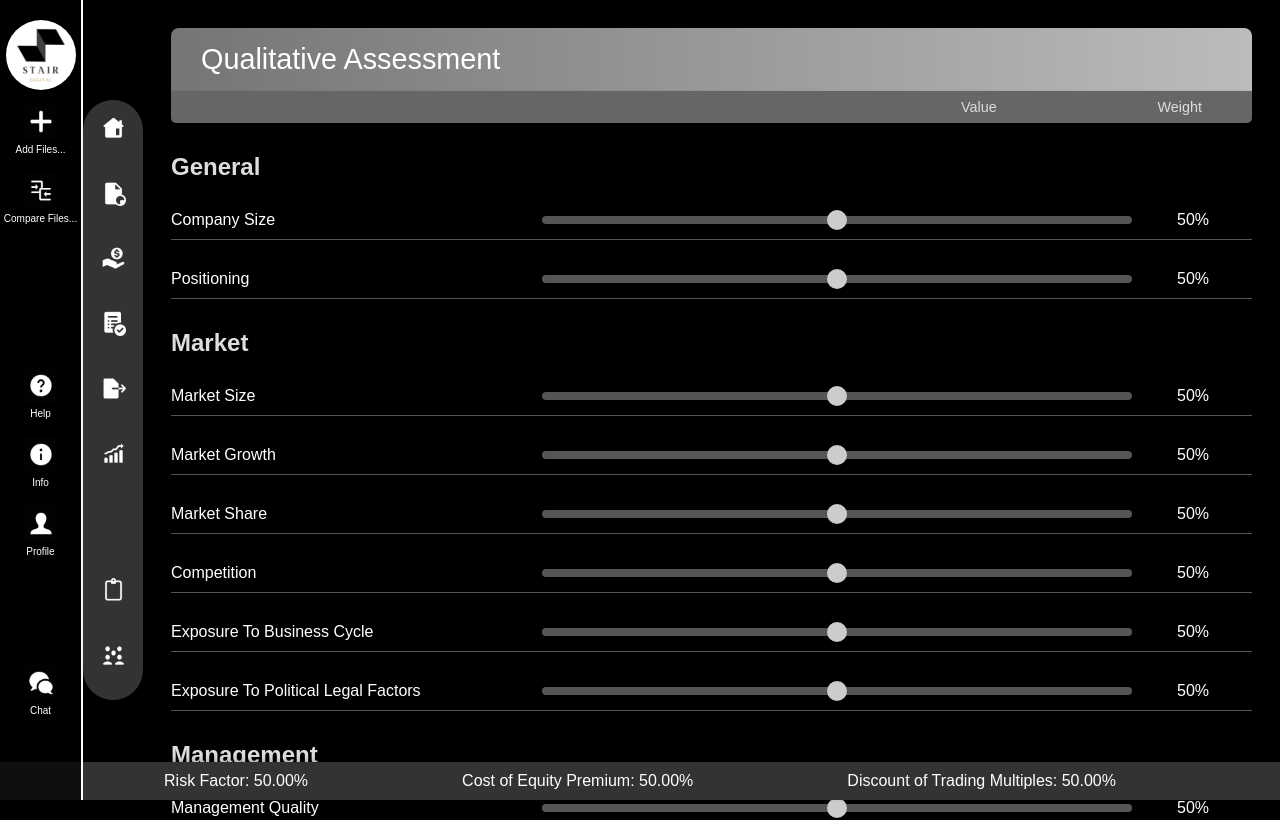
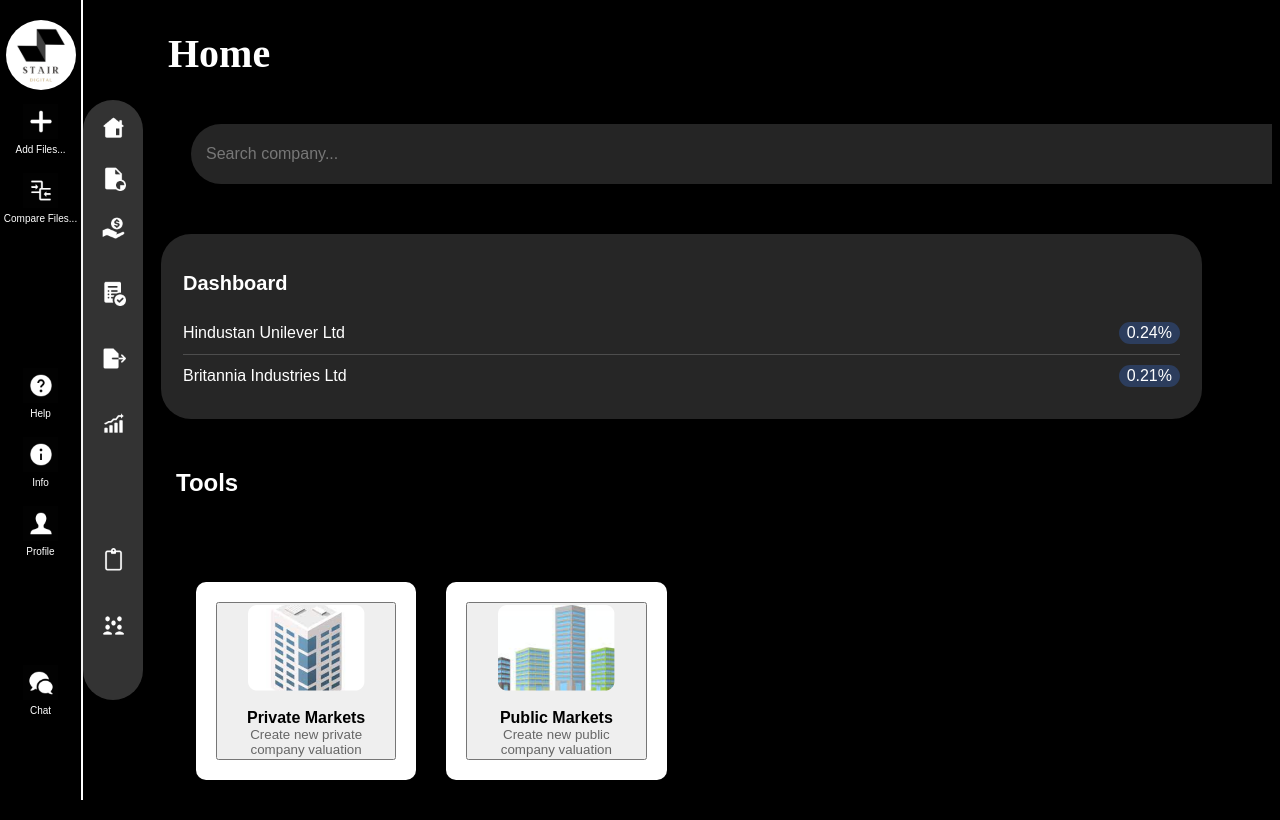
Before and after one commit to codexx07/Valutico-STAIR, a React (Vite) app in the folder Valutico-Stair/: page /home in a window 1280 px wide. Shown: the top 820 px of the page. Built offline with nearby package versions, Linux system fonts and the light colour scheme.

Commit message:
Pages Connected

```diff
--- a/Valutico-Stair/components/AssessmentChart.css
+++ b/Valutico-Stair/components/AssessmentChart.css
@@ -138,7 +138,8 @@
 .businessPlanButton{
   margin: 0 auto; /* Center the button with auto margins */
   display: block;
-  margin-left:1200px
+  margin-left:1200px;
+  margin-bottom:30px;
 }
 .businessPlanButton1 {
   /* ... existing styles ... */
@@ -157,7 +158,7 @@
 .fixed-bar {
   position: fixed; /* Fix to the bottom of the viewport */
   bottom: 0;
-  left: 0;
+  left: 83px;
   right: 0;
   background: #333; /* Dark background for visibility */
   color: white;
--- a/Valutico-Stair/components/AssessmentChart.jsx
+++ b/Valutico-Stair/components/AssessmentChart.jsx
@@ -1,5 +1,7 @@
 import React, { useState } from 'react';
 import './AssessmentChart.css';
+import { BrowserRouter as Router, Routes, Route, Link } from 'react-router-dom';
+
 
 // Individual slider component
 const AssessmentSlider = ({ label, value, onChange }) => (
@@ -148,10 +150,9 @@
         </div>
       </div>
       <div className="buttonContainer">
+        <Link to="/BuisnessPlan">
         <button className="businessPlanButton">Business Plan &gt;</button>
-      </div>
-      <div className="buttonContainer">
-        <button className="businessPlanButton1">Qualitative Assessment &gt;</button>
+        </Link>
       </div>
     </div>
   );
--- a/Valutico-Stair/components/Sidebar.jsx
+++ b/Valutico-Stair/components/Sidebar.jsx
@@ -9,17 +9,23 @@
 import exportIcon from '../src/assets/Increase.png';
 import pasteIcon from '../src/assets/Paste.png';
 import peer from '../src/assets/User Groups.png';
+import { BrowserRouter as Router, Routes, Route, Link } from 'react-router-dom';
+
 
 function Sidebar() {
   return (
     <>
     <div className="sidebar">
+      <Link to="/home">
       <button className="sidebar-button">
         <img src={addIcon} alt="Add Files" />
       </button>
+      </Link>
+      <Link to="/BuisnessPlan">
       <button className="sidebar-button">
         <img src={homeIcon} alt="Home" />
       </button>
+      </Link>
       <button className="sidebar-button">
         <img src={reportIcon} alt="Reports" />
       </button>
@@ -37,11 +43,13 @@
       <br></br>
       <br></br>
       <button className="sidebar-button">
-        <img src={pasteIcon} alt="Export Data" />
+        <img src={pasteIcon} alt="Paste Data" />
       </button>
-      <button className="sidebar-button">
-      <img src={peer} alt="Paste Data" />
-      </button>
+      <Link to="/peer-selection">
+        <button className="sidebar-button">
+          <img src={peer} alt="Peer Selection" />
+        </button>
+      </Link>
     </div>
     </>
   );
--- a/Valutico-Stair/components/ToolPrompt.jsx
+++ b/Valutico-Stair/components/ToolPrompt.jsx
@@ -1,6 +1,8 @@
 // ToolPrompt.jsx
 import React from 'react';
 import './ToolPrompts.css';
+import { BrowserRouter as Router, Routes, Route, Link } from 'react-router-dom';
+
 
 function ToolPrompt({ toolName, onClose, onSubmit, styleType }) {
   const handleSubmit = (event) => {
@@ -40,7 +42,9 @@
             Keep Updated
             <input type="checkbox" name="keepUpdated" />
           </label>
+          <Link to="/QualitativeAssessment">
           <button type="submit" className="create-button" onClick={handleClick}>Create</button>
+          </Link>
         </form>
       </div>
     </div>
--- a/Valutico-Stair/components/peerselection.jsx
+++ b/Valutico-Stair/components/peerselection.jsx
@@ -2,6 +2,8 @@
 import React, { useState, useEffect } from 'react';
 import './PeerSelection.css';
 import searchIcon from '../src/assets/Search.png';
+import { BrowserRouter as Router, Routes, Route, Link } from 'react-router-dom';
+
 
 const PeerSelection = () => {
   const [activeTab, setActiveTab] = useState('trading');
@@ -141,11 +143,13 @@
       )}
 
 
-      <div className="fixedButtonContainer">
+      {/* <div className="fixedButtonContainer">
         <button className="businessPlanButton">Business Plan &gt;</button>
-      </div>
+      </div> */}
       <div className="fixedButtonContainer1">
+      <Link to="/QualitativeAssessment">
       <button className="businessPlanButton1">Qualitative Assessment &gt;</button>
+      </Link>
       </div>
 
     </div>
--- a/Valutico-Stair/package.json
+++ b/Valutico-Stair/package.json
@@ -11,7 +11,8 @@
   },
   "dependencies": {
     "react": "^18.2.0",
-    "react-dom": "^18.2.0"
+    "react-dom": "^18.2.0",
+    "react-router-dom": "^6.19.0"
   },
   "devDependencies": {
     "@types/react": "^18.2.15",
--- /dev/null
+++ b/Valutico-Stair/pages/BuisnessPlan.jsx
@@ -0,0 +1,27 @@
+import NavBar from '../components/NavBar';
+import SearchBar from '../components/SearchBar';
+import Dashboard from '../components/Dashboard';
+import Tools from '../components/Tools';
+import RecentValuations from '../components/RecentValuations';
+import Sidebar from '../components/Sidebar';
+import AssessmentChart from '../components/AssessmentChart';
+import Peerselection from '../components/peerselection';
+import BuisnessPlan from '../components/BuisnessValuation';
+import '../src/App.css';
+
+export default function(){
+    return(
+        <div className="app">
+        {/* <h1> Home </h1> */}
+        <div className="App">
+          {/* <Sidebar /> */}
+          <NavBar />
+          <Sidebar />
+          <div className="content">
+            <BuisnessPlan />
+
+          </div>
+        </div>
+      </div>
+    )
+}
--- /dev/null
+++ b/Valutico-Stair/pages/HomePage.jsx
@@ -0,0 +1,31 @@
+import React from 'react';
+import NavBar from '../components/NavBar';
+import SearchBar from '../components/SearchBar';
+import Dashboard from '../components/Dashboard';
+import Tools from '../components/Tools';
+import RecentValuations from '../components/RecentValuations';
+import Sidebar from '../components/Sidebar';
+import AssessmentChart from '../components/AssessmentChart';
+import Peerselection from '../components/peerselection';
+import BuisnessPlan from '../components/BuisnessValuation';
+import '../src/App.css';
+
+
+export default function HomePage(){
+    return(
+        <div className="app">
+            <h1>Home</h1>
+      <div className="App">
+        {/* <Sidebar /> */}
+        <NavBar/>
+        <Sidebar />
+        <div className="content">
+          <SearchBar />
+          <Dashboard />
+          <Tools />
+          <RecentValuations />
+        </div>
+      </div>
+    </div>
+    )
+}
--- /dev/null
+++ b/Valutico-Stair/pages/PeerSelection.jsx
@@ -0,0 +1,26 @@
+import NavBar from '../components/NavBar';
+import SearchBar from '../components/SearchBar';
+import Dashboard from '../components/Dashboard';
+import Tools from '../components/Tools';
+import RecentValuations from '../components/RecentValuations';
+import Sidebar from '../components/Sidebar';
+import AssessmentChart from '../components/AssessmentChart';
+import Peerselection from '../components/peerselection';
+import BuisnessPlan from '../components/BuisnessValuation';
+import '../src/App.css';
+
+export default function(){
+    return(
+        <div className="app">
+        {/* <h1> Home </h1> */}
+        <div className="App">
+          {/* <Sidebar /> */}
+          <NavBar/>
+          <Sidebar />
+          <div className="content">
+            <Peerselection />
+          </div>
+        </div>
+      </div>
+    )
+}
--- /dev/null
+++ b/Valutico-Stair/pages/QualitativeAssessment.jsx
@@ -0,0 +1,29 @@
+import NavBar from '../components/NavBar';
+import SearchBar from '../components/SearchBar';
+import Dashboard from '../components/Dashboard';
+import Tools from '../components/Tools';
+import RecentValuations from '../components/RecentValuations';
+import Sidebar from '../components/Sidebar';
+import AssessmentChart from '../components/AssessmentChart';
+import Peerselection from '../components/peerselection';
+import '../src/App.css';
+import BuisnessPlan from '../components/BuisnessValuation';
+
+
+export default function(){
+    return(
+    <div className="app">
+    {/* <h1> Home </h1> */}
+    <div className="App">
+      {/* <Sidebar /> */}
+      <NavBar/>
+      <Sidebar />
+      <div className="content">
+        <AssessmentChart />
+
+
+      </div>
+    </div>
+  </div>
+    )
+}
--- a/Valutico-Stair/src/App.jsx
+++ b/Valutico-Stair/src/App.jsx
@@ -1,87 +1,22 @@
+import HomePage from '../pages/HomePage'
+import PeerSelection from '../pages/PeerSelection'
+import QualitativeAssessment from '../pages/QualitativeAssessment'
+import BuisnessPlan from '../pages/BuisnessPlan'
+import { BrowserRouter as Router, Routes, Route, Link } from 'react-router-dom';
 import React from 'react';
-import './App.css';
-import NavBar from '../components/NavBar';
-import SearchBar from '../components/SearchBar';
-import Dashboard from '../components/Dashboard';
-import Tools from '../components/Tools';
-import RecentValuations from '../components/RecentValuations';
-import Sidebar from '../components/Sidebar';
-import AssessmentChart from '../components/AssessmentChart';
-import Peerselection from '../components/peerselection';
-import BuisnessPlan from '../components/BuisnessValuation';
-// function App() {
-//   return (
-//     <div className="app">
-//       <h1> Home </h1>
-//       <div className="App">
-//         {/* <Sidebar /> */}
-//         <NavBar/>
-//         <Sidebar />
-//         <div className="content">
-//           <SearchBar />
-//           <Dashboard />
-//           <Tools />
-//           <RecentValuations />
 
-//         </div>
-//       </div>
-//     </div>
-//   );
-// }
-
-
-function App() {
+export default function App() {
   return (
-    <div className="app">
-    {/* <h1> Home </h1> */}
-    <div className="App">
-      {/* <Sidebar /> */}
-      <NavBar/>
-      <Sidebar />
-      <div className="content">
-        <AssessmentChart />
-        {/* <SearchBar />
-        <Dashboard />
-        <Tools />
-        <RecentValuations /> */}
-
-      </div>
+    <div>
+    <Router>
+        <Routes>
+          <Route index element={<HomePage />} />
+          <Route path="/home" element={<HomePage />} />
+          <Route path="/peer-selection" element={<PeerSelection />} />
+          <Route path="/BuisnessPlan" element={<BuisnessPlan />} />
+          <Route path="/QualitativeAssessment" element={<QualitativeAssessment />} />
+        </Routes>
+    </Router>
     </div>
-  </div>
-  )
+  );
 }
-
-// function App() {
-//   return (
-//     <div className="app">
-//       {/* <h1> Home </h1> */}
-//       <div className="App">
-//         {/* <Sidebar /> */}
-//         <NavBar/>
-//         <Sidebar />
-//         <div className="content">
-//           <Peerselection />
-//         </div>
-//       </div>
-//     </div>
-//   );
-// }
-
-
-// function App() {
-//   return (
-//     <div className="app">
-//     {/* <h1> Home </h1> */}
-//     <div className="App">
-//       {/* <Sidebar /> */}
-//       <NavBar/>
-//       <Sidebar />
-//       <div className="content">
-//         <BuisnessPlan />
-
-//       </div>
-//     </div>
-//   </div>
-//   )
-// }
-export default App;
```
Also changed, not shown: Valutico-Stair/components/NavBar.jsx (line endings or trailing spaces), 1 other file (tests, documents, lock files or other folders).
